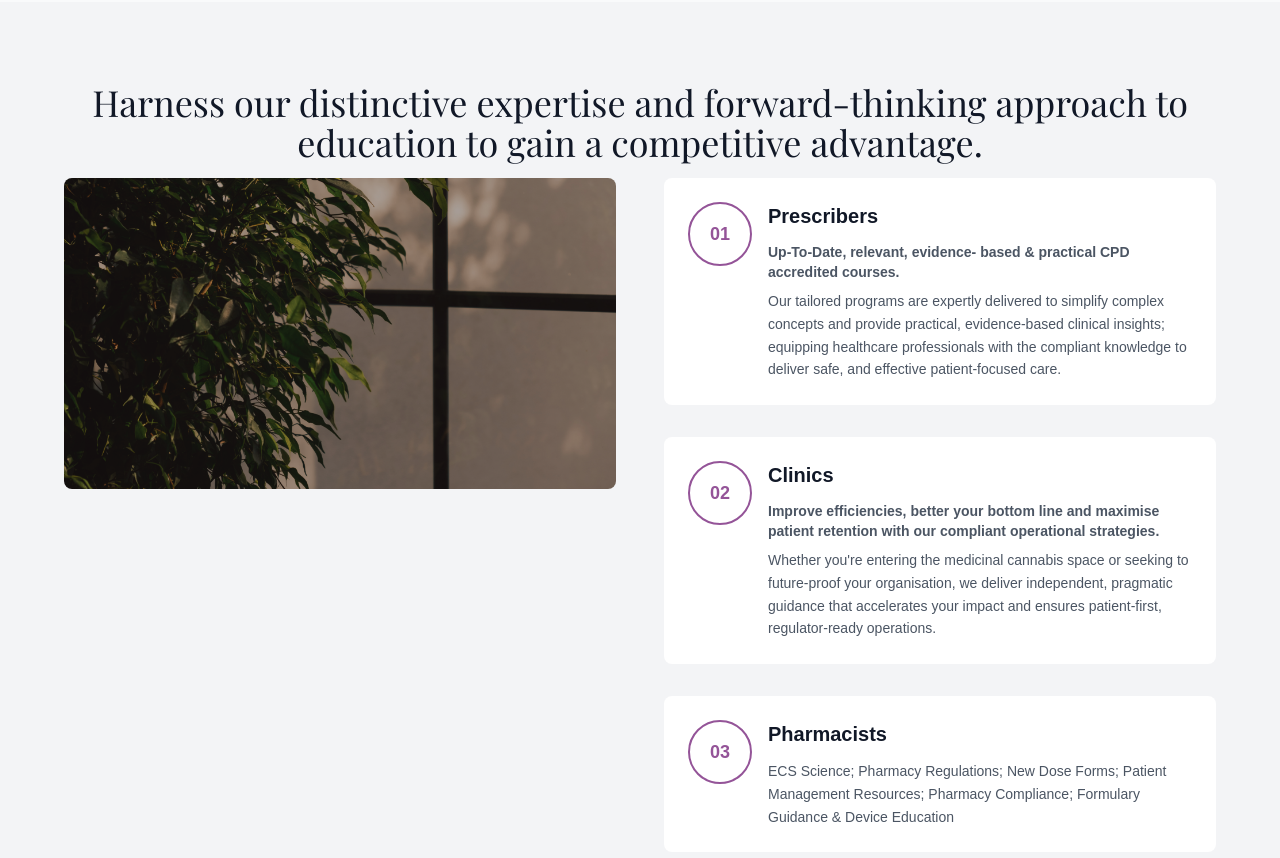
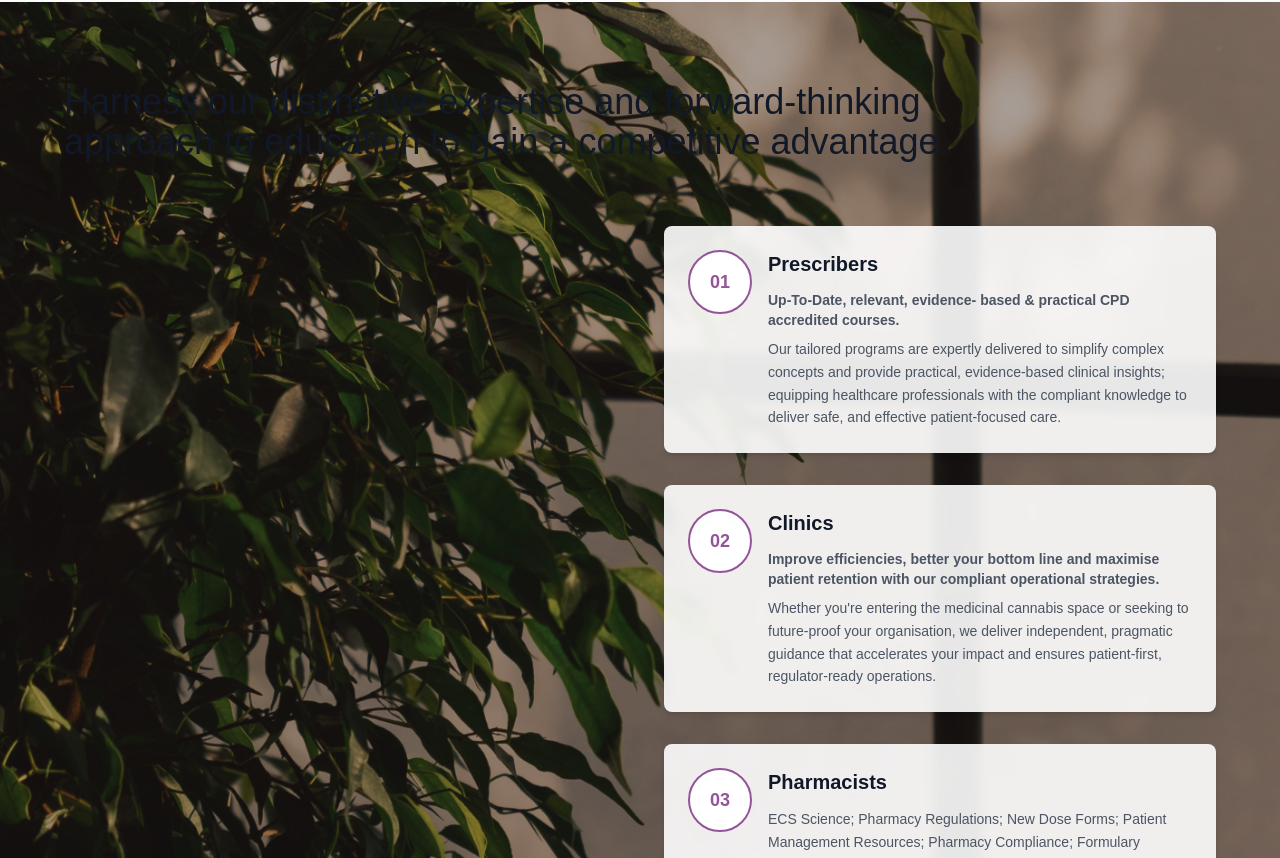
Before and after one commit to doylem/nativa-site, a Next.js app: page / in a window 1280 px wide. Shown: the part 1762-2620 px from the top of the page. Built offline with nearby package versions, Linux system fonts and the light colour scheme; a web font is replaced by a local one.

Commit message:
Updated page.tsx

```diff
--- a/app/page.tsx
+++ b/app/page.tsx
@@ -103,23 +103,24 @@ export default function NativaLandingPage() {
       </section>
 
       {/* How We Elevate Section */}
-      <section className="py-20 px-4 bg-gray-100">
-        <div className="max-w-6xl mx-auto">
-            <h2 className="text-3xl md:text-4xl font-playfair font-normal mb-4 text-center text-gray-900">
+      <section className="relative py-20 px-4 overflow-hidden">
+        <div className="absolute inset-0 z-0">
+          <Image
+            src="/images/Nativa Landing page.png"
+            fill
+            alt="Background"
+            className="object-cover"
+            priority
+          />
+        </div>
+        <div className="relative z-10 max-w-6xl mx-auto">
+          <h2 className="text-3xl md:text-4xl font-normal mb-16 text-gray-900 max-w-4xl">
             Harness our distinctive expertise and forward-thinking approach to education to gain a competitive advantage.
           </h2>
           <div className="grid md:grid-cols-2 gap-12 items-start">
-            <div className="relative">
-              <Image
-                src="/images/Nativa Landing page.png"
-                width={600}
-                height={800}
-                alt="Healthcare professional"
-                className="rounded-lg w-full"
-              />
-            </div>
+            <div className="hidden md:block"></div>
             <div className="space-y-8">
-              <div className="group cursor-pointer bg-white hover:bg-gray-50 p-6 rounded-lg transition-all">
+              <div className="group cursor-pointer bg-white/90 backdrop-blur-sm hover:bg-white/95 p-6 rounded-lg transition-all shadow-md">
                 <div className="flex gap-4 items-start">
                   <div className="flex-shrink-0">
                     <div className="w-16 h-16 rounded-full bg-white group-hover:bg-nativa-purple flex items-center justify-center text-nativa-purple group-hover:text-white font-semibold text-lg transition-colors border-2 border-nativa-purple">
@@ -139,7 +140,7 @@ export default function NativaLandingPage() {
                   </div>
                 </div>
               </div>
-              <div className="group cursor-pointer bg-white hover:bg-gray-50 p-6 rounded-lg transition-all">
+              <div className="group cursor-pointer bg-white/90 backdrop-blur-sm hover:bg-white/95 p-6 rounded-lg transition-all shadow-md">
                 <div className="flex gap-4 items-start">
                   <div className="flex-shrink-0">
                     <div className="w-16 h-16 rounded-full bg-white group-hover:bg-nativa-purple flex items-center justify-center text-nativa-purple group-hover:text-white font-semibold text-lg transition-colors border-2 border-nativa-purple">
@@ -159,7 +160,7 @@ export default function NativaLandingPage() {
                   </div>
                 </div>
               </div>
-              <div className="group cursor-pointer bg-white hover:bg-gray-50 p-6 rounded-lg transition-all">
+              <div className="group cursor-pointer bg-white/90 backdrop-blur-sm hover:bg-white/95 p-6 rounded-lg transition-all shadow-md">
                 <div className="flex gap-4 items-start">
                   <div className="flex-shrink-0">
                     <div className="w-16 h-16 rounded-full bg-white group-hover:bg-nativa-purple flex items-center justify-center text-nativa-purple group-hover:text-white font-semibold text-lg transition-colors border-2 border-nativa-purple">
```
